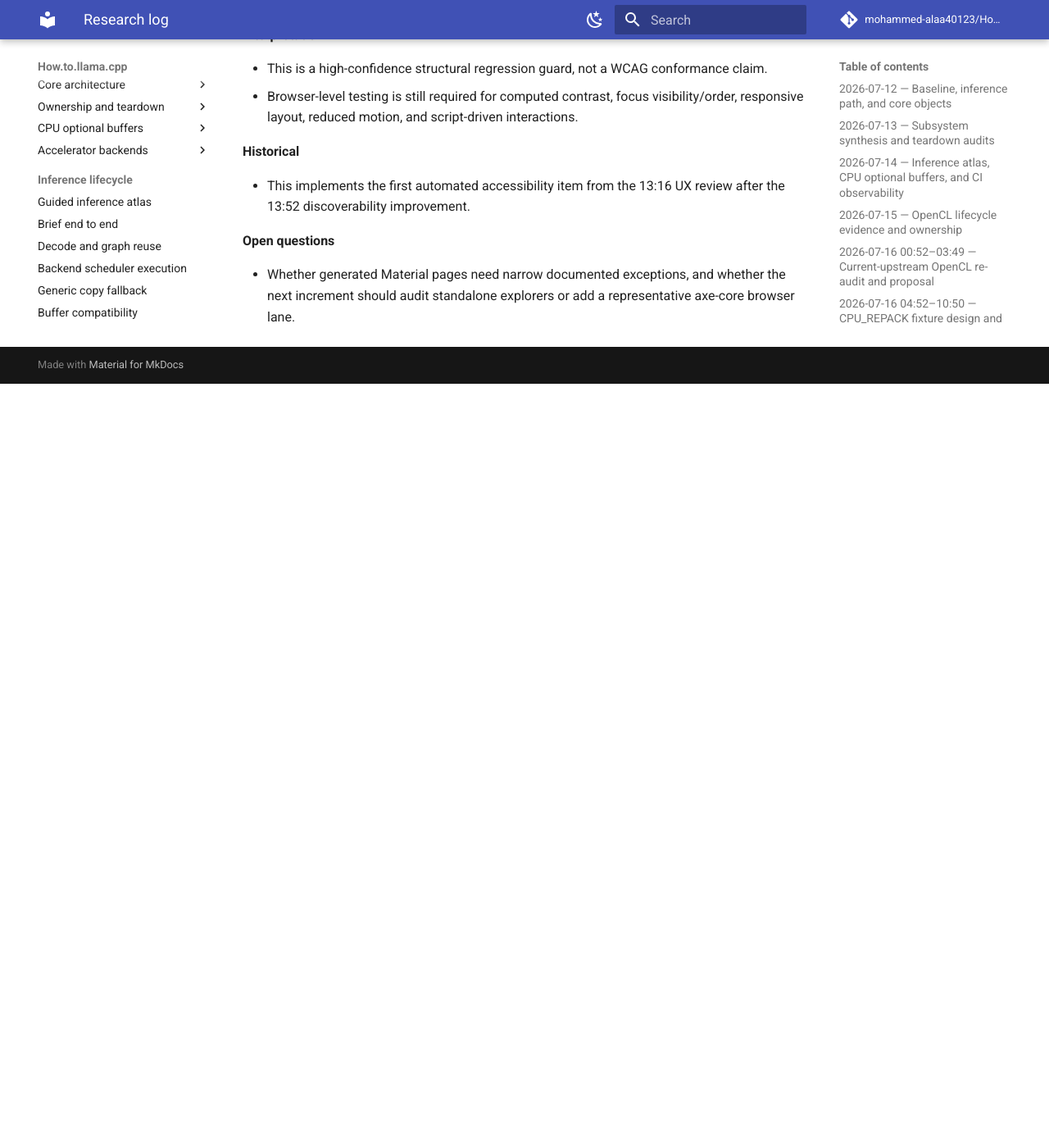
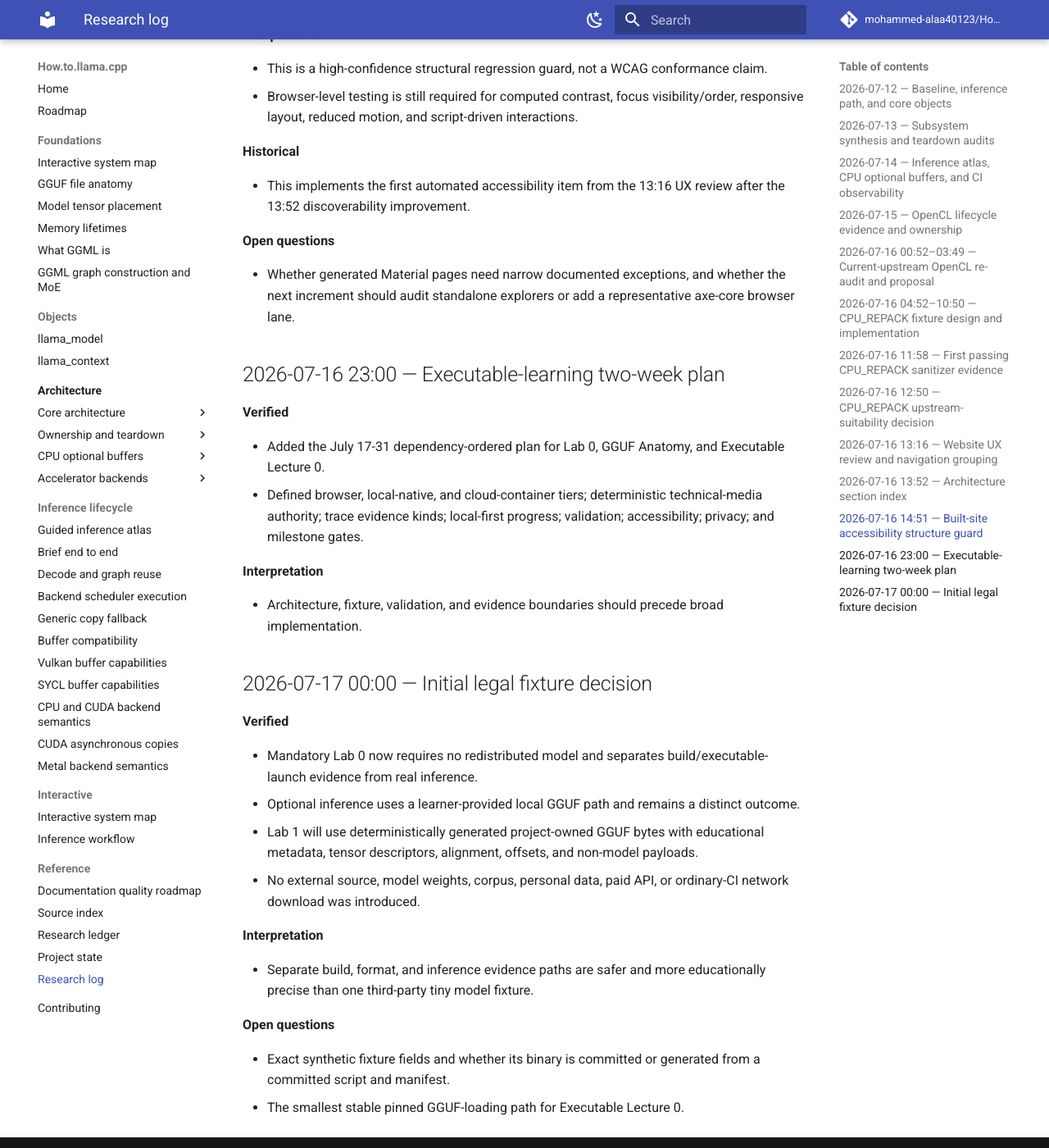
Before and after one commit to mohammed-alaa40123/How.to.llama.cpp, an MkDocs documentation site: the page built from docs/reference/research-log.md, in a window 1280 px wide and 1400 px high, scrolled down 5493 px. Shown: the whole window at 82% size. Built offline with MkDocs 1.6.1 and Material for MkDocs 9.7.7, drawn with Linux system fonts in a browser that asks for light colours; comment, search, counter and statistics services are not loaded; before the commit the page ends 5961 px from its top, so only the background shows below that.

Commit message:
docs: record legal fixture decision

```diff
--- a/docs/reference/research-log.md
+++ b/docs/reference/research-log.md
@@ -163,3 +163,32 @@
 **Open questions**
 
 - Whether generated Material pages need narrow documented exceptions, and whether the next increment should audit standalone explorers or add a representative axe-core browser lane.
+
+## 2026-07-16 23:00 — Executable-learning two-week plan
+
+**Verified**
+
+- Added the July 17-31 dependency-ordered plan for Lab 0, GGUF Anatomy, and Executable Lecture 0.
+- Defined browser, local-native, and cloud-container tiers; deterministic technical-media authority; trace evidence kinds; local-first progress; validation; accessibility; privacy; and milestone gates.
+
+**Interpretation**
+
+- Architecture, fixture, validation, and evidence boundaries should precede broad implementation.
+
+## 2026-07-17 00:00 — Initial legal fixture decision
+
+**Verified**
+
+- Mandatory Lab 0 now requires no redistributed model and separates build/executable-launch evidence from real inference.
+- Optional inference uses a learner-provided local GGUF path and remains a distinct outcome.
+- Lab 1 will use deterministically generated project-owned GGUF bytes with educational metadata, tensor descriptors, alignment, offsets, and non-model payloads.
+- No external source, model weights, corpus, personal data, paid API, or ordinary-CI network download was introduced.
+
+**Interpretation**
+
+- Separate build, format, and inference evidence paths are safer and more educationally precise than one third-party tiny model fixture.
+
+**Open questions**
+
+- Exact synthetic fixture fields and whether its binary is committed or generated from a committed script and manifest.
+- The smallest stable pinned GGUF-loading path for Executable Lecture 0.
```
